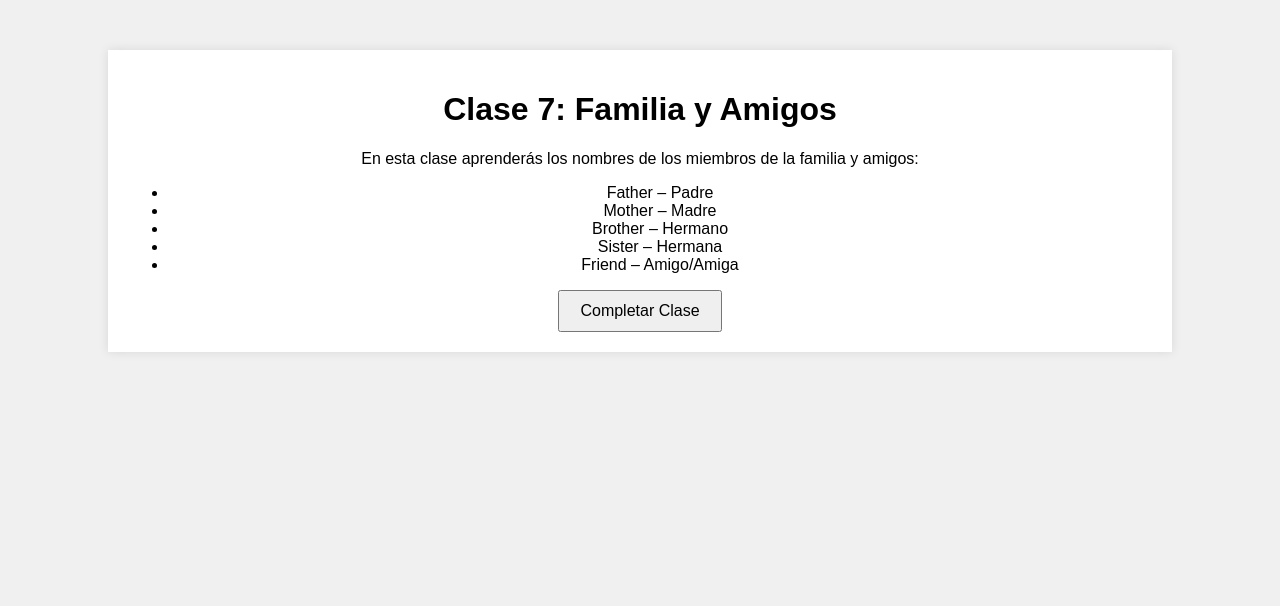
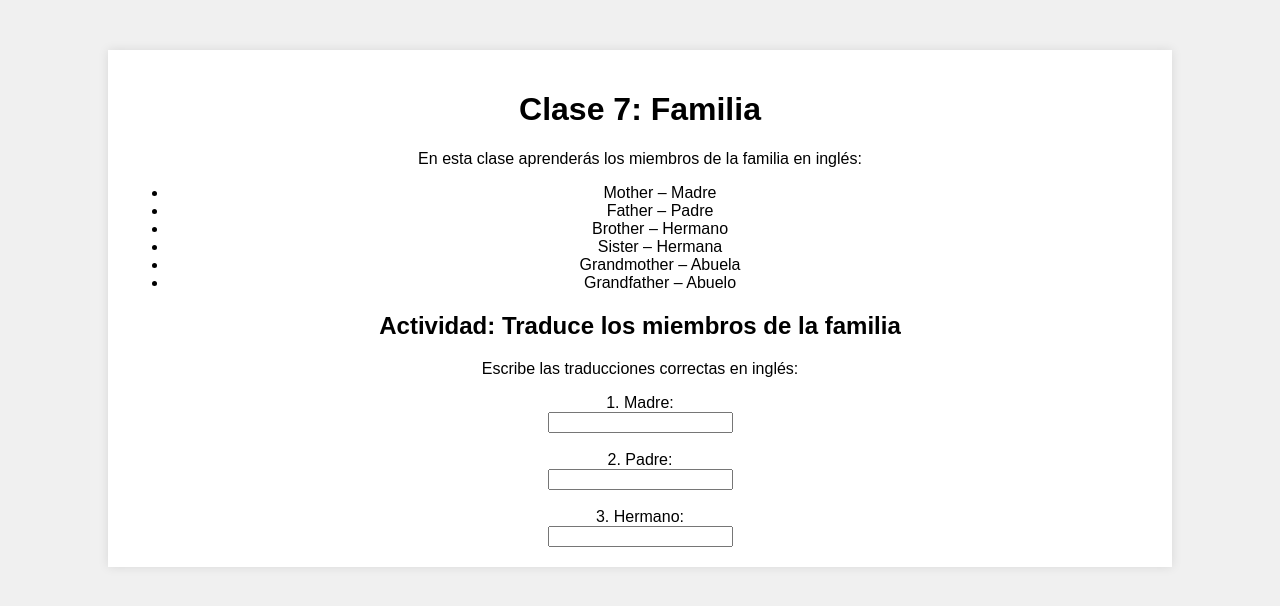
Before and after one commit to Santi9804/Plataforma-Clases-de-Ingles, a plain HTML site: page class7.html in a window 1280 px wide. Drawn offline with Linux system fonts and the light colour scheme.

Commit message:
Update class7.html

```diff
--- a/class7.html
+++ b/class7.html
@@ -3,22 +3,29 @@
 <head>
     <meta charset="UTF-8">
     <meta name="viewport" content="width=device-width, initial-scale=1.0">
-    <title>Clase 7: Familia y Amigos</title>
+    <title>Clase 7: Familia</title>
     <link rel="stylesheet" href="styles.css">
 </head>
 <body>
     <div class="container">
-        <h1>Clase 7: Familia y Amigos</h1>
-        <p>En esta clase aprenderás los nombres de los miembros de la familia y amigos:</p>
+        <h1>Clase 7: Familia</h1>
+        <p>En esta clase aprenderás los miembros de la familia en inglés:</p>
         <ul>
+            <li>Mother – Madre</li>
             <li>Father – Padre</li>
-            <li>Mother – Madre</li>
             <li>Brother – Hermano</li>
             <li>Sister – Hermana</li>
-            <li>Friend – Amigo/Amiga</li>
+            <li>Grandmother – Abuela</li>
+            <li>Grandfather – Abuelo</li>
         </ul>
-        <button onclick="completeClass(7)">Completar Clase</button>
-    </div>
-    <script src="script.js"></script>
-</body>
-</html>
+
+        <h2>Actividad: Traduce los miembros de la familia</h2>
+        <p>Escribe las traducciones correctas en inglés:</p>
+
+        <form id="activity7">
+            <label for="q1">1. Madre:</label><br>
+            <input type="text" id="q1" name="q1"><br><br>
+            <label for="q2">2. Padre:</label><br>
+            <input type="text" id="q2" name="q2"><br><br>
+            <label for="q3">3. Hermano:</label><br>
+            <input type="text" id="q3" name="q3"><br><br
```
